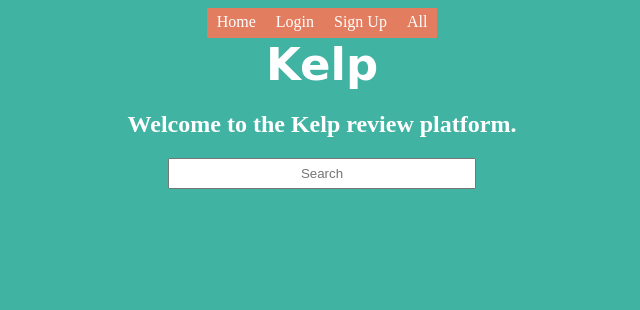
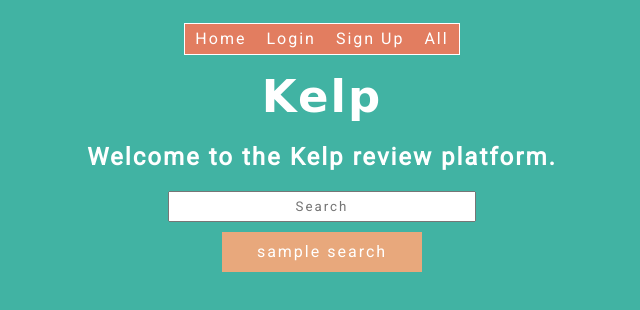
Before and after one commit to DiddySmooth/KelpFrontend, a plain HTML site: page index.html in a window 1280 px wide. Shown: the whole page, without its empty margins (318-958 px from the left). Drawn offline with nearby package versions, Linux system fonts and the light colour scheme; a web font is replaced by a local one.

Commit message:
styling additions

```diff
--- a/index.html
+++ b/index.html
@@ -10,7 +10,6 @@
     <title>Kelp</title>
 </head>
 <body>
-
     <nav id="navBar">
         <p id="homeNav" class="navLinks">Home</p>
         <p id="loginNav" class="navLinks">Login</p>
@@ -29,6 +28,9 @@
             </form>
         </div>
     </section>
+    <div class="searchButton">
+        <button>sample search</button>
+    </div>
 
     <section id="signUpSection" class="hidden">
         <div id="signUp">
--- a/style.css
+++ b/style.css
@@ -1,3 +1,10 @@
+@import url('https://fonts.googleapis.com/css2?family=Roboto&display=swap');
+*{
+    font-family: 'Roboto', sans-serif;
+    letter-spacing: 2px;
+}
+
+
 body{
     display: flex;
     flex-direction: column;
@@ -68,7 +75,9 @@ body{
     align-items: center;
     color:white;
     background-color: #E27D60;
-    height: 30px
+    height: 30px;
+    margin: 15px 15px;
+    border: solid 1px white;
 }
 .navLinks{
     margin-left: 10px;
@@ -123,6 +132,25 @@ body{
     color:white;
     animation: fadeIn 2s;
 }
+.searchButton{
+    display: flex;
+    flex-direction: row;
+    justify-content: space-evenly;
+    align-items: center;
+    text-align: center;
+}
+
+button{
+    width: 200px;
+    height: 40px;
+    border: none;
+    color: white;
+    background-color: #E8A87C;
+    font-size: 1rem;
+    margin: 10px;
+}
+
+
 @keyframes fadeIn {
     0% {opacity:0;}
     100% {opacity:1;}
```
